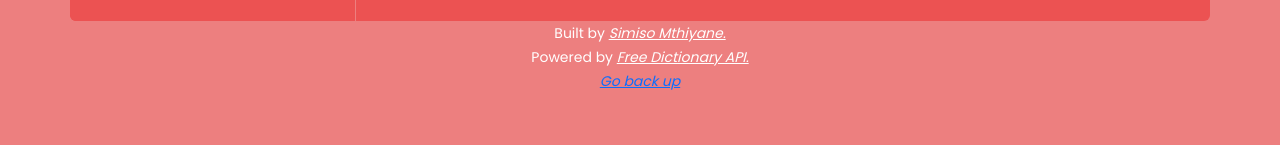
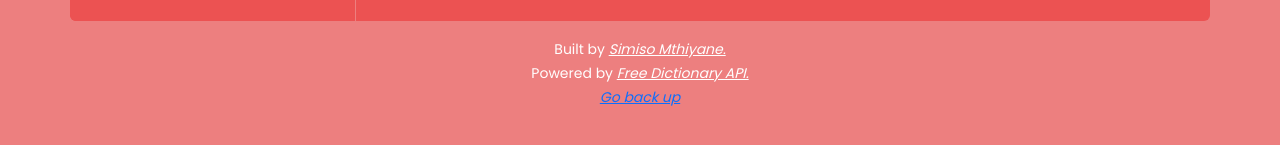
Before and after one commit to simisomthiyane/webdictionary, a plain HTML site: page index.html in a window 1280 px wide. Shown: the part 531-676 px from the top of the page. Drawn offline with nearby package versions, Linux system fonts and the light colour scheme; no server answers.

Commit message:
Update index.html py on footer

```diff
--- a/index.html
+++ b/index.html
@@ -117,7 +117,7 @@
 		</div>
 	</div>
 
-	<div class="footer text-center pb-3">
+	<div class="footer text-center py-3">
 		<small>Built by <a class="link" id="" target="_blank" href="https://simiso.onrender.com">
 			<em>Simiso Mthiyane.</em></a>
 		</small>
```
